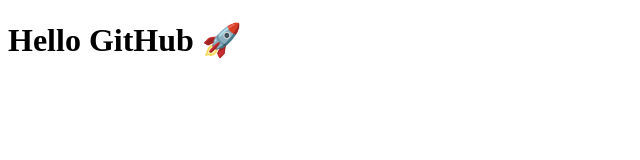
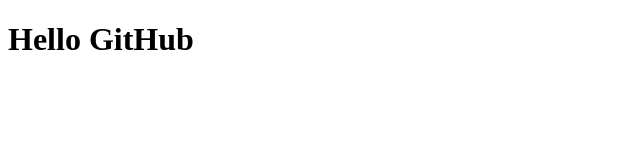
Before and after one commit to SAIPRANAV-BOT/DEVOPS, a plain HTML site: page index.html in a window 1280 px wide. Shown: the full height of the page, 0-640 px from the left. Drawn offline with Linux system fonts and the light colour scheme.

Commit message:
2nd commit

```diff
--- a/index.html
+++ b/index.html
@@ -4,6 +4,6 @@
 <title>DevOps Project</title>
 </head>
 <body>
-<h1>Hello GitHub 🚀</h1>
+<h1>Hello GitHub</h1>
 </body>
 </html>
```
